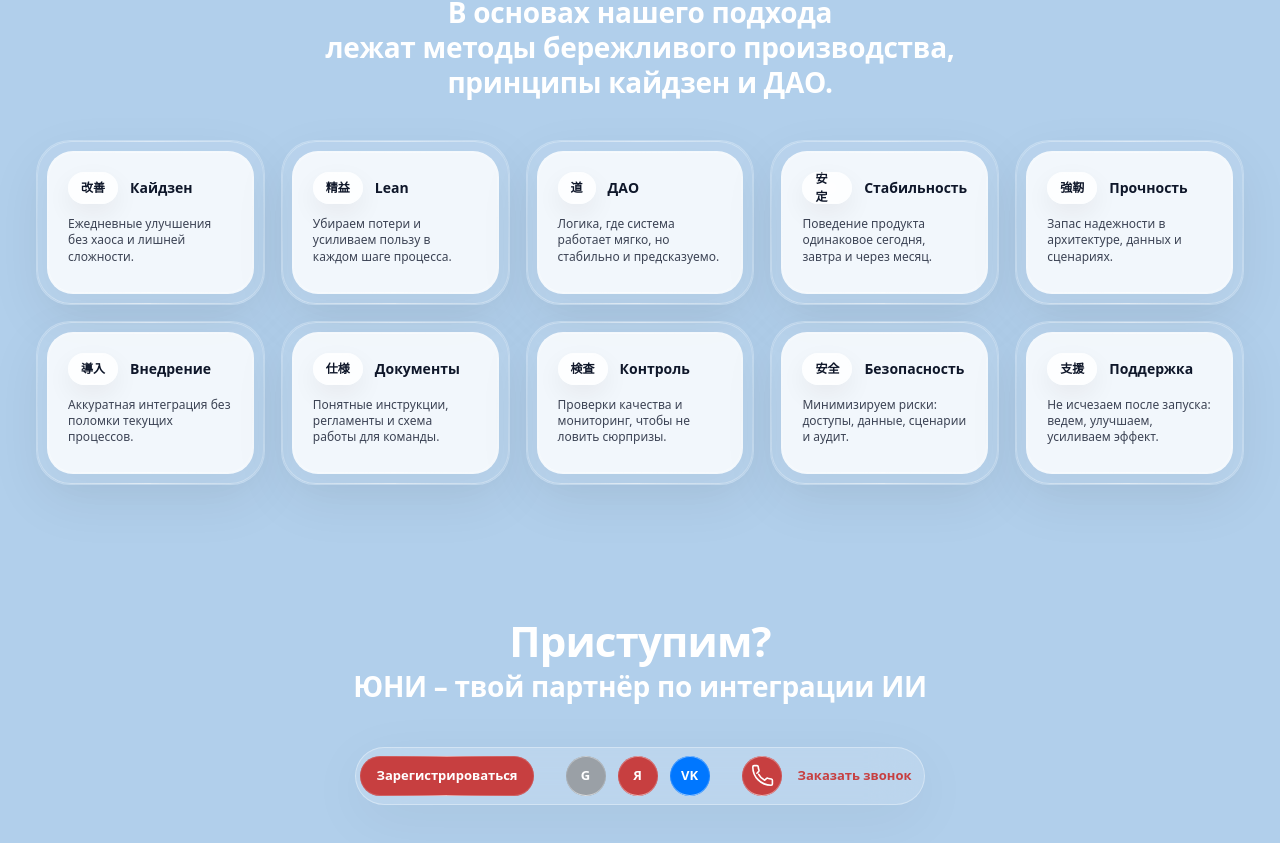
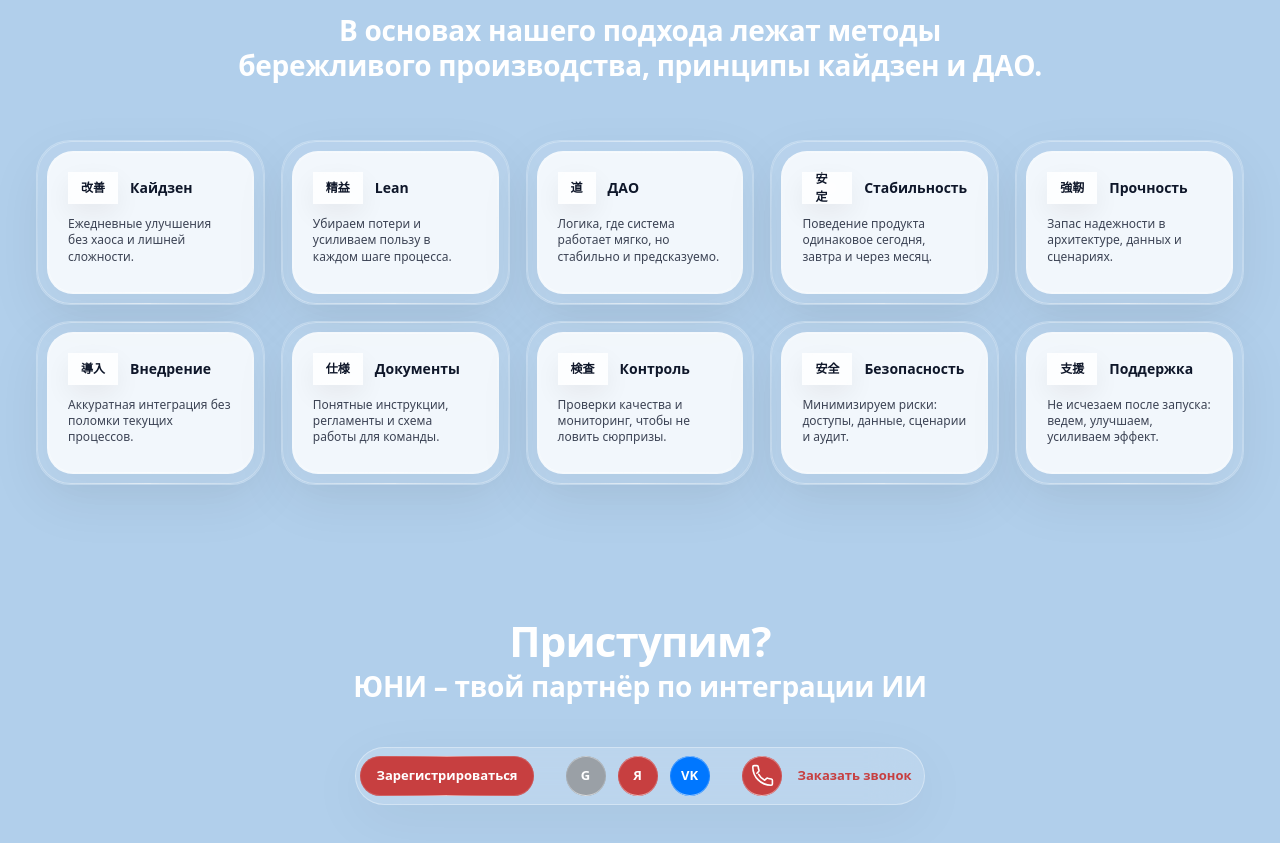
Before and after one commit to uniconsulting/uni.com, a Next.js app: page / in a window 1280 px wide. Shown: the part 6753-7596 px from the top of the page. Built offline with nearby package versions, Linux system fonts and the light colour scheme.

Commit message:
Update JapanQuality.tsx

```diff
--- a/src/components/sections/JapanQuality.tsx
+++ b/src/components/sections/JapanQuality.tsx
@@ -90,11 +90,9 @@ export default function JapanQuality() {
 
   const phraseB = (
     <>
-      В основах нашего подхода
+      В основах нашего подхода лежат методы
       <br />
-      лежат методы бережливого производства,
-      <br />
-      принципы кайдзен и ДАО.
+      бережливого производства, принципы кайдзен и ДАО.
     </>
   );
 
@@ -176,7 +174,7 @@ export default function JapanQuality() {
                       className="
                         lg-border
                         inline-flex items-center justify-center
-                        rounded-full border border-white/18
+                        rounded-12 border border-white/18
                         bg-white/70 backdrop-blur-[14px]
                         px-3 h-8
                         shadow-[0_10px_26px_rgba(0,0,0,0.06)]
```
